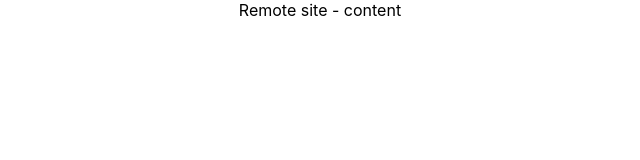
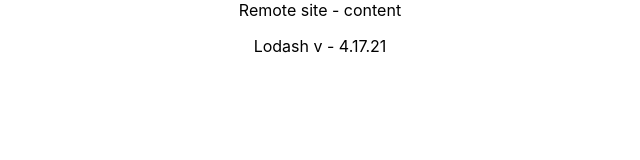
Before and after one commit to kmadry/example-remote-site, a React (Create React App) app: page / in a window 1280 px wide. Shown: the top 160 px of the page, without its empty margins (320-960 px from the left). Built offline with nearby package versions, Linux system fonts and the light colour scheme; the HTML template or start-up script is replaced by a standard one.

Commit message:
Add lodash

```diff
--- a/package.json
+++ b/package.json
@@ -6,6 +6,7 @@
     "@testing-library/jest-dom": "^5.17.0",
     "@testing-library/react": "^13.4.0",
     "@testing-library/user-event": "^13.5.0",
+    "lodash": "4.17.18",
     "react": "^18.2.0",
     "react-dom": "^18.2.0",
     "react-scripts": "5.0.1",
--- a/src/App.js
+++ b/src/App.js
@@ -1,10 +1,14 @@
 import React from 'react';
 import './App.css';
+import _ from 'lodash';
 
 function App() {
   return (
     <div className="App">
       Remote site - content
+      <p>
+        Lodash v - {_.VERSION}
+      </p>
     </div>
   );
 }
--- a/webpack.config.js
+++ b/webpack.config.js
@@ -48,6 +48,10 @@
                 singleton: true,
                 requiredVersion: dependencies["react-dom"],
               },
+              lodash: {
+                  singleton: true,
+                  requiredVersion: dependencies["lodash"],
+              },
             },
         }),
     ],
```
Also changed, not shown: 1 other file (tests, documents, lock files or other folders).
